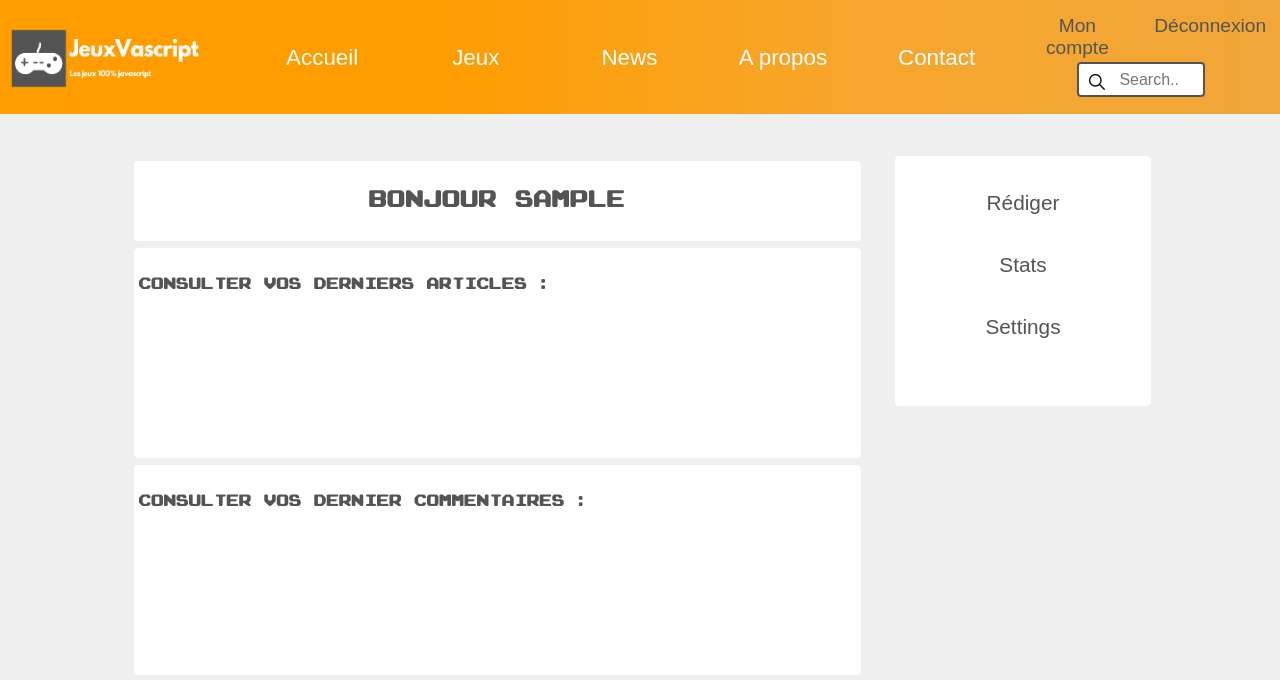
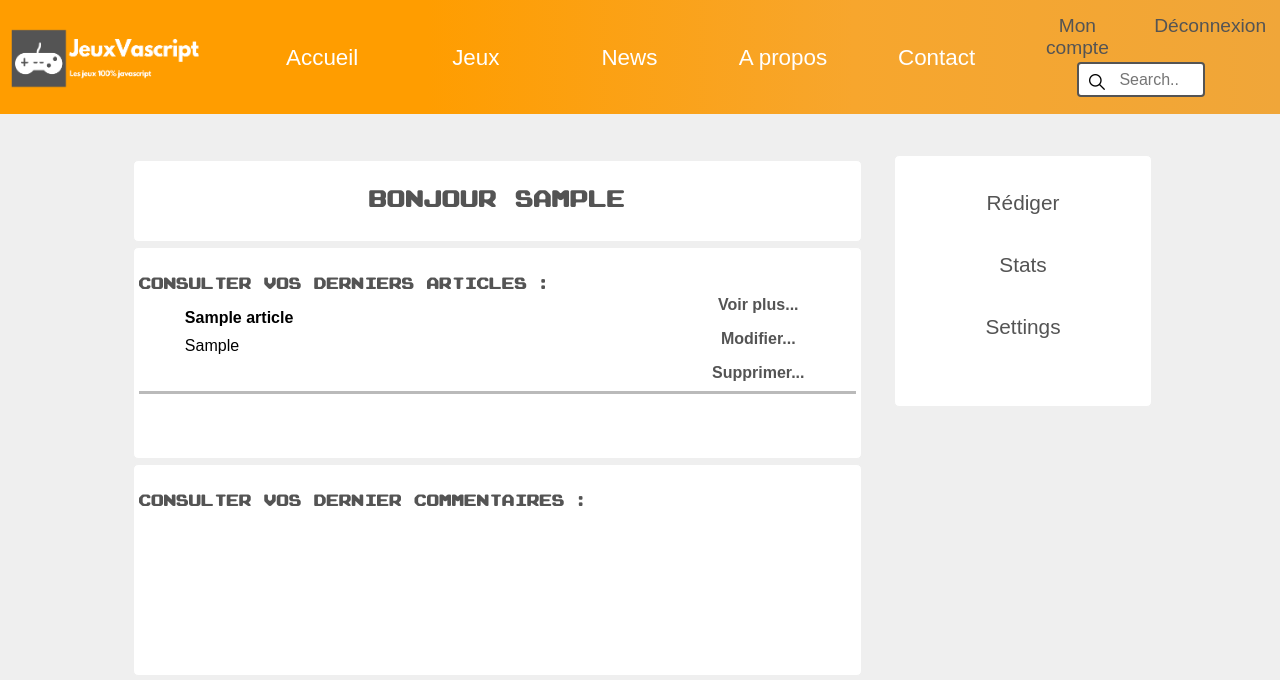
Before and after one commit to yohann-kevin/JeuxVascript, a PHP site: page /index.php?action=account in a window 1280 px wide. Shown: the top 680 px of the page. Run offline with PHP 8.4, Linux system fonts and the light colour scheme; the visitor is signed in with stand-in values (Sample User, id 1); tables that the repository leaves empty hold one stand-in row (values such as "Sample post"); some libraries are stand-ins or nearby versions.

Commit message:
add function last article for users

```diff
--- a/app/controllers/ControllerFront.php
+++ b/app/controllers/ControllerFront.php
@@ -290,4 +290,11 @@ class ControllerFront {
         return $articleInde;
     }
 
+    // affiche les derniers articles rédiger par l'utilisateur sur ça page mon compte
+    function displayLastUsersArticle() {
+        $usersLastArticle = new \Project\models\FrontManager();
+        $lastArticleUsers = $usersLastArticle->getLastUsersArticle();
+        return $lastArticleUsers;
+    }
+
 }
--- a/app/models/FrontManager.php
+++ b/app/models/FrontManager.php
@@ -106,4 +106,13 @@ class FrontManager extends Manager {
         return $articleInde;
     }
 
+    // récupere les derniers articles rédiger par l'utilisateur qui est connecté
+    public function getLastUsersArticle() {
+        $bdd = $this->dbConnect();
+        $lastUsersArticles = $bdd->prepare("SELECT articles.* FROM articles INNER JOIN users ON articles.users_id = users.id AND articles.users_id = ? ORDER BY created_date DESC");
+        $lastUsersArticles->execute([$_SESSION['user']]);
+        $lastUsersArticles = $lastUsersArticles->fetchAll();
+        return $lastUsersArticles;
+    }
+
 }
--- a/app/public/style/account.css
+++ b/app/public/style/account.css
@@ -79,6 +79,69 @@
     color: #545454;
 }
 
+.lastArticle {
+    width: 100%;
+    display: flex;
+    flex-wrap: wrap;
+    justify-content: space-around;
+    border-bottom: 3px solid rgba(84, 84, 84, 0.4);
+}
+
+.usersLastArticle {
+    width: 60%;
+    margin: 20px;
+    padding-bottom: 15px;
+
+}
+
+.usersLastArticle h4 {
+    margin-bottom: 10px;
+}
+
+.usersLastArticleOption {
+    width: 20%;
+    display: flex;
+    flex-wrap: wrap;
+    justify-content: space-around;
+}
+
+.usersLastArticleOption a {
+    font-weight: bold;
+    width: 80%;
+    padding: 7px;
+    height: 20px;
+    background-color: transparent;
+    color: #545454;
+    font-size: 1rem;
+    border: none;
+    text-align: center;
+    text-decoration: none;
+}
+
+.usersLastArticleOption a:hover {
+    cursor: pointer;
+    color: white;
+    transition: color 1000ms ease;
+    -webkit-transition: color 1000ms ease;
+    -moz-transition: color 1000ms ease;
+    -ms-transition: color 1000ms ease;
+    -o-transition: color 1000ms ease;
+    background-color: #545454;
+    transition: background-color 1000ms ease;
+    -webkit-transition: background-color 1000ms ease;
+    -moz-transition: background-color 1000ms ease;
+    -ms-transition: background-color 1000ms ease;
+    -o-transition: background-color 1000ms ease;
+    border-radius: 5px;
+    -webkit-border-radius: 5px;
+    -moz-border-radius: 5px;
+    -ms-border-radius: 5px;
+    -o-border-radius: 5px;
+}
+
+
+
+
 #lastComment {
     width: 70%;
     min-height: 200px;
--- a/app/views/front/account.php
+++ b/app/views/front/account.php
@@ -11,6 +11,9 @@ $infos = $usersInfo->displayInfo();
 
 $welcomes = new \Project\controllers\ControllerFront();
 $welcome = $welcomes->welcome();
+
+$lastArticleUsers = new \Project\controllers\ControllerFront();
+$usersLastArticles = $lastArticleUsers->displayLastUsersArticle();
 ?>
     <main id="account">
         <section id="pageAccount">
@@ -28,6 +31,22 @@ $welcome = $welcomes->welcome();
 
             <article id="lastArticle">
                 <h3>Consulter vos derniers articles :</h3>
+
+                <?php foreach ($usersLastArticles as $usersLastArticle): ?>
+                <div class="lastArticle">
+                    <div class="usersLastArticle">
+                        <h4><?= $usersLastArticle['title']?></h4>
+                        <p><?= $usersLastArticle['extract']?></p>
+                    </div>
+                    <div class="usersLastArticleOption">
+                        <a href="index.php?action=article&id=<?=$usersLastArticle['id'] ?>">Voir plus...</a>
+                        <a href="#">Modifier...</a>
+                        <a href="#">Supprimer...</a>
+                    </div>
+                </div>
+                <?php endforeach ; ?>
+
+
             </article>
 
             <article id="lastComment">
```
